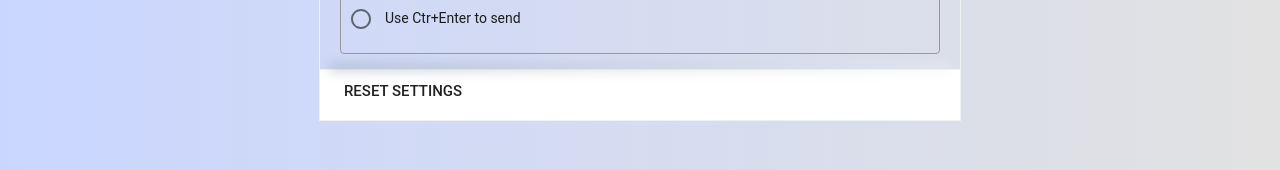
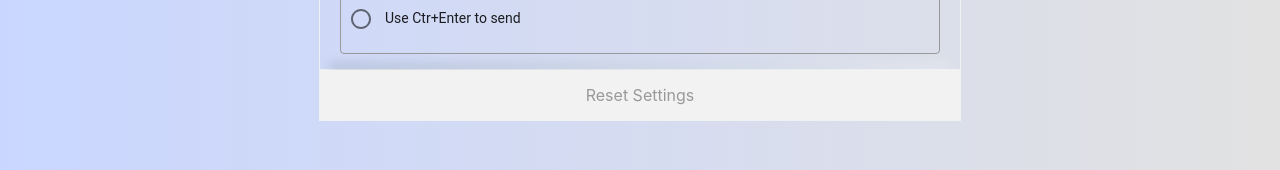
Before and after one commit to CarlosCanizal/chat-react, a React (Create React App) app: page /settings in a window 1280 px wide. Shown: the part 610-780 px from the top of the page. Built offline with nearby package versions, Linux system fonts and the light colour scheme; no server answers.

Commit message:
Adds settings button

```diff
--- a/src/components/ResetSettings/ResetSettings.js
+++ b/src/components/ResetSettings/ResetSettings.js
@@ -1,13 +1,13 @@
 import React, { Component } from 'react';
 import { connect } from 'react-redux';
-import Button from '@material-ui/core/Button';
+import styles from './ResetSettings.module.sass'
 
 class ResetSettings extends Component{
     render(){
         return(
-            <Button size="large" onClick={this.props.resetSettings}>
+            <div className={styles.ResetButton} onClick={this.props.resetSettings}>
                 {this.props.labels.resetSettings}
-            </Button>
+            </div>
         )
     }
 }
--- /dev/null
+++ b/src/components/ResetSettings/ResetSettings.module.sass
@@ -0,0 +1,11 @@
+.ResetButton
+    position: relative
+    text-align: center
+    display: flex
+    align-items: center
+    height: 50px
+    justify-content: center
+    cursor: pointer
+    background-color: #F2F2F2
+    color: #999
+    z-index: 2
```
